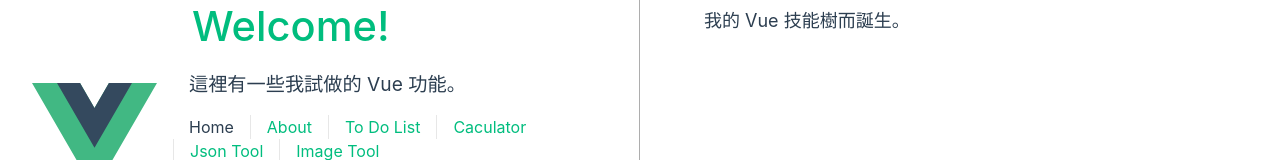
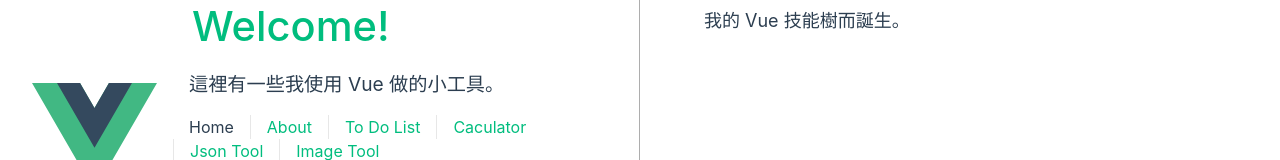
Before and after one commit to willy025896/vue3-wigets, a Vue app: page / in a window 1280 px wide. Shown: the part 263-423 px from the top of the page. Built offline with nearby package versions, Linux system fonts and the light colour scheme.

Commit message:
feat: 修改首頁文字

```diff
--- a/src/components/HelloWorld.vue
+++ b/src/components/HelloWorld.vue
@@ -11,7 +11,7 @@ defineProps({
 <template>
   <div class="greetings">
     <h1 class="green">{{ msg }}</h1>
-    <h3>這裡有一些我試做的 Vue 功能。</h3>
+    <h3>這裡有一些我使用 Vue 做的小工具。</h3>
   </div>
 </template>
 
```
